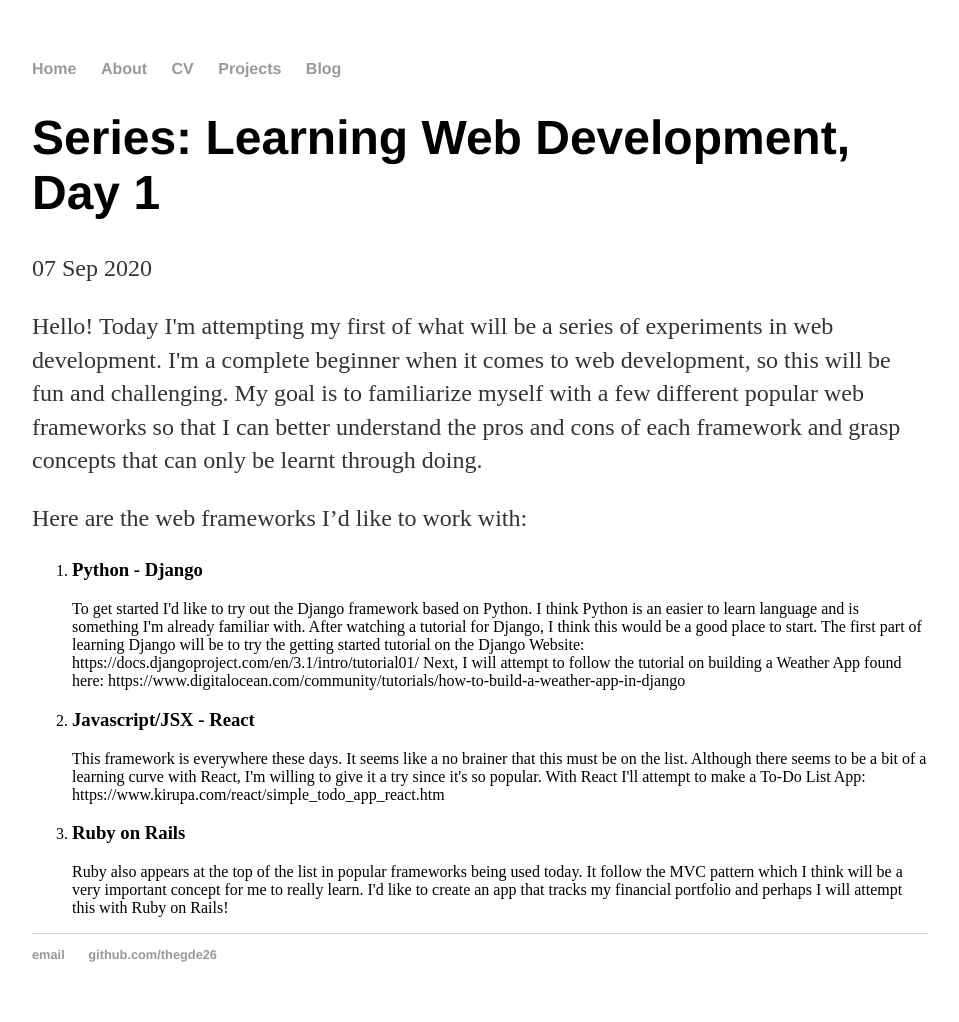
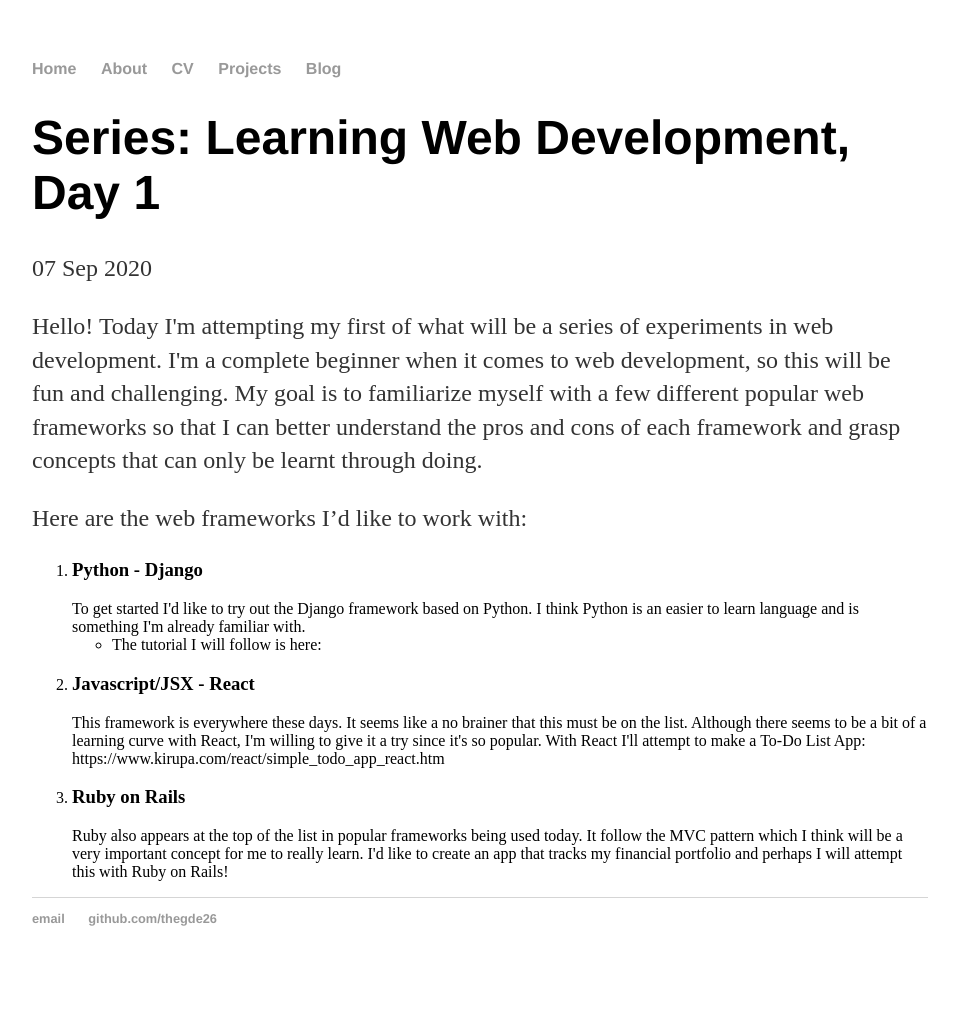
Before and after one commit to thegde26/thegde26.github.io, a Jekyll site: the page built from _posts/2020-09-07-Learning-webDev-Series-Part1.md, in a window 1280 px wide. Shown: the whole page, without its empty margins (160-1119 px from the left). Built offline with Jekyll 4.4.1, drawn with Linux system fonts in a browser that asks for light colours; after the commit the page ends 986 px from its top, so only the background shows below that.

Commit message:
Update 2020-09-07-Learning-webDev-Series-Part1.md

```diff
--- a/_posts/2020-09-07-Learning-webDev-Series-Part1.md
+++ b/_posts/2020-09-07-Learning-webDev-Series-Part1.md
@@ -6,16 +6,15 @@
 <p>
 Hello! Today I'm attempting my first of what will be a series of experiments in web development.
 I'm a complete beginner when it comes to web development, so this will be fun and challenging.
-My goal is to familiarize myself with a few different popular web frameworks so that I can better understand the pros and cons of each framework and grasp concepts that can only be learnt
-through doing.
+My goal is to familiarize myself with a few different popular web frameworks so that I can better understand the pros and cons of each framework and grasp concepts that can only be learnt through doing.
 </p>
 Here are the web frameworks I'd like to work with:
 <ol>
 <li> <h3>Python - Django</h3>
      To get started I'd like to try out the Django framework based on Python. I think Python is an easier to learn language and is something I'm already familiar with.
-     After watching a tutorial for Django, I think this would be a good place to start.
-     The first part of learning Django will be to try the getting started tutorial on the Django Website: https://docs.djangoproject.com/en/3.1/intro/tutorial01/
-     Next, I will attempt to follow the tutorial on building a Weather App found here: https://www.digitalocean.com/community/tutorials/how-to-build-a-weather-app-in-django
+     <ul>
+          <li> The tutorial I will follow is here: <a href="https://simpleisbetterthancomplex.com/series/beginners-guide/1.11/"></a></li>
+     </ul>
 </li>
 <li> <h3>Javascript/JSX - React</h3>
     This framework is everywhere these days. It seems like a no brainer that this must be on the list. Although there seems to be a bit of a learning curve with React, I'm willing to
```
